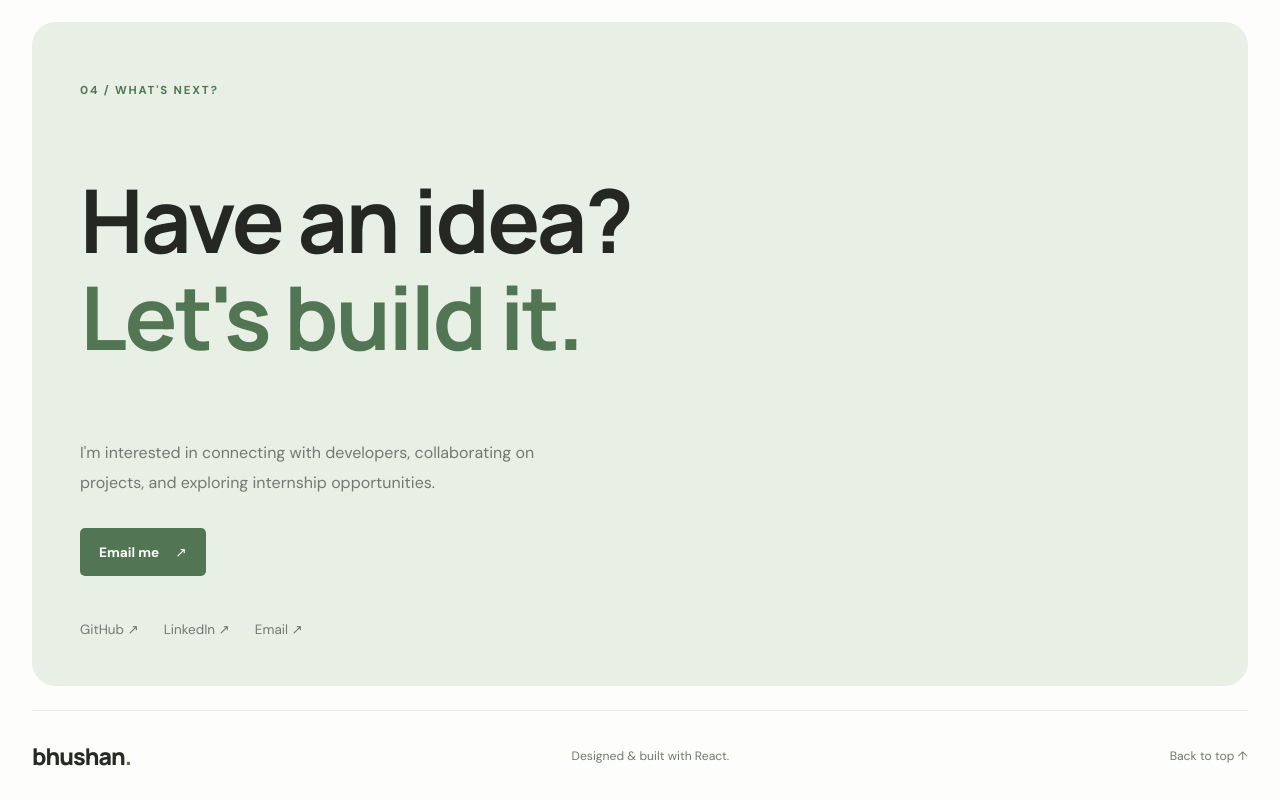
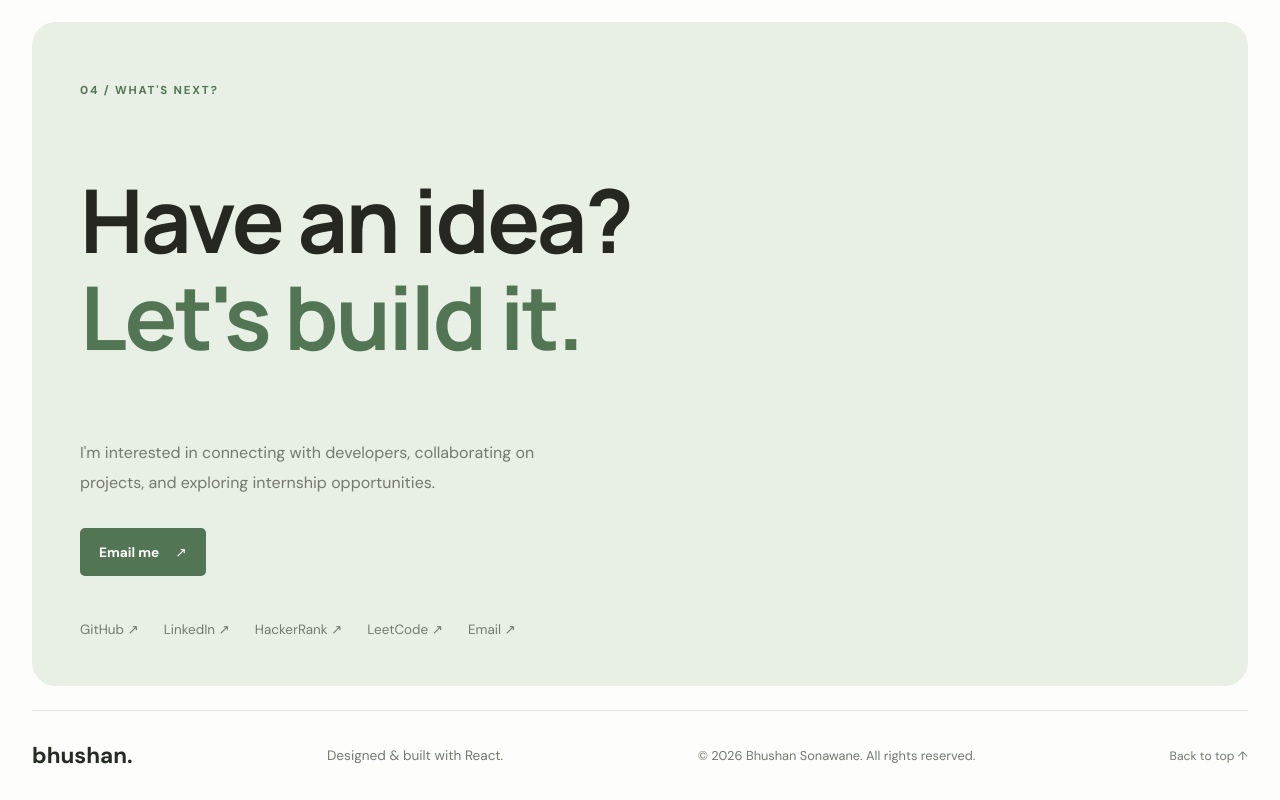
Before and after one commit to bhushan-ssh/Portfolio, a React app: page / in a window 1280 px wide. Shown: the part 2960-3760 px from the top of the page. Built offline with nearby package versions, Linux system fonts and the light colour scheme; the HTML template or start-up script is replaced by a standard one.

Commit message:
Fixed Contact and All rights reserved

```diff
--- a/src/App.css
+++ b/src/App.css
@@ -1434,3 +1434,66 @@ html {
     padding: 20px;
   }
 }
+
+
+/* Contact links */
+.contact-links {
+  display: flex;
+  flex-wrap: wrap;
+  gap: 20px;
+  margin-top: 24px;
+}
+
+.contact-links a {
+  color: #527653;
+  text-decoration: none;
+  font-size: 0.92rem;
+  transition: color 0.2s ease;
+}
+
+.contact-links a:hover {
+  color: #252a23;
+  text-decoration: underline;
+}
+
+/* Footer */
+.footer {
+  display: flex;
+  align-items: center;
+  justify-content: space-between;
+  flex-wrap: wrap;
+  gap: 16px;
+  padding-top: 24px;
+  padding-bottom: 24px;
+  border-top: 1px solid #e5e8df;
+}
+
+.footer p {
+  margin: 0;
+  color: #73796f;
+  font-size: 0.85rem;
+}
+
+.footer .copyright {
+  font-size: 0.8rem;
+}
+
+.footer-brand {
+  color: #252a23;
+  font-size: 1.4rem;
+  font-weight: 700;
+  text-decoration: none;
+}
+
+.back-to-top {
+  color: #73796f;
+  font-size: 0.85rem;
+  text-decoration: none;
+}
+
+@media (max-width: 768px) {
+  .footer {
+    flex-direction: column;
+    align-items: flex-start;
+  }
+}
--- a/src/App.jsx
+++ b/src/App.jsx
@@ -291,12 +291,13 @@ function App() {
 
         <div className="social-links">
           <a
-            href="https://github.com/bhushan-ssh"
+            href="https://github.com/bhushan-ssh/"
             target="_blank"
             rel="noreferrer"
           >
             GitHub ↗
           </a>
+
           <a
             href="https://linkedin.com/in/bhushan-ssh"
             target="_blank"
@@ -304,16 +305,41 @@ function App() {
           >
             LinkedIn ↗
           </a>
+
+          <a
+            href="https://www.hackerrank.com/profile/bhushan_ssh"
+            target="_blank"
+            rel="noreferrer"
+          >
+            HackerRank ↗
+          </a>
+
+          <a
+            href="https://leetcode.com/u/bhushan_ssh/"
+            target="_blank"
+            rel="noreferrer"
+          >
+            LeetCode ↗
+          </a>
+
           <a href="mailto:bhushan.sonawane.tech@gmail.com">Email ↗</a>
         </div>
       </section>
 
       <footer className="footer">
-        <a className="brand" href="#home">
-          bhushan<span>.</span>
+        <a href="#top" className="footer-brand">
+          bhushan.
         </a>
+
         <p>Designed &amp; built with React.</p>
-        <a href="#home">Back to top ↑</a>
+
+        <p className="copyright">
+          © 2026 Bhushan Sonawane. All rights reserved.
+        </p>
+
+        <a href="#top" className="back-to-top">
+          Back to top ↑
+        </a>
       </footer>
     </main>
   );
```
